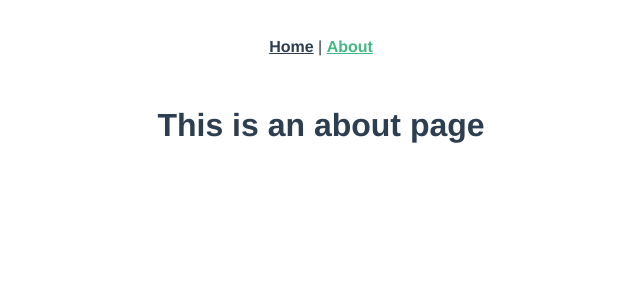
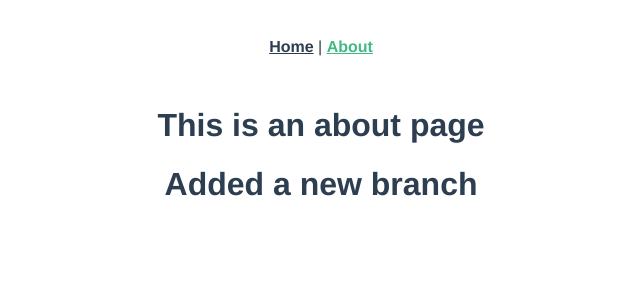
Before and after one commit to SyedUsamaMeraj/Vue, a Vue app: page /#/about in a window 1280 px wide. Shown: the top 300 px of the page, without its empty margins (319-959 px from the left). Built offline with nearby package versions, Linux system fonts and the light colour scheme.

Commit message:
new commit

```diff
--- a/src/views/About.vue
+++ b/src/views/About.vue
@@ -1,5 +1,6 @@
 <template>
   <div class="about">
     <h1>This is an about page</h1>
+    <h1>Added a new branch</h1>
   </div>
 </template>
```
